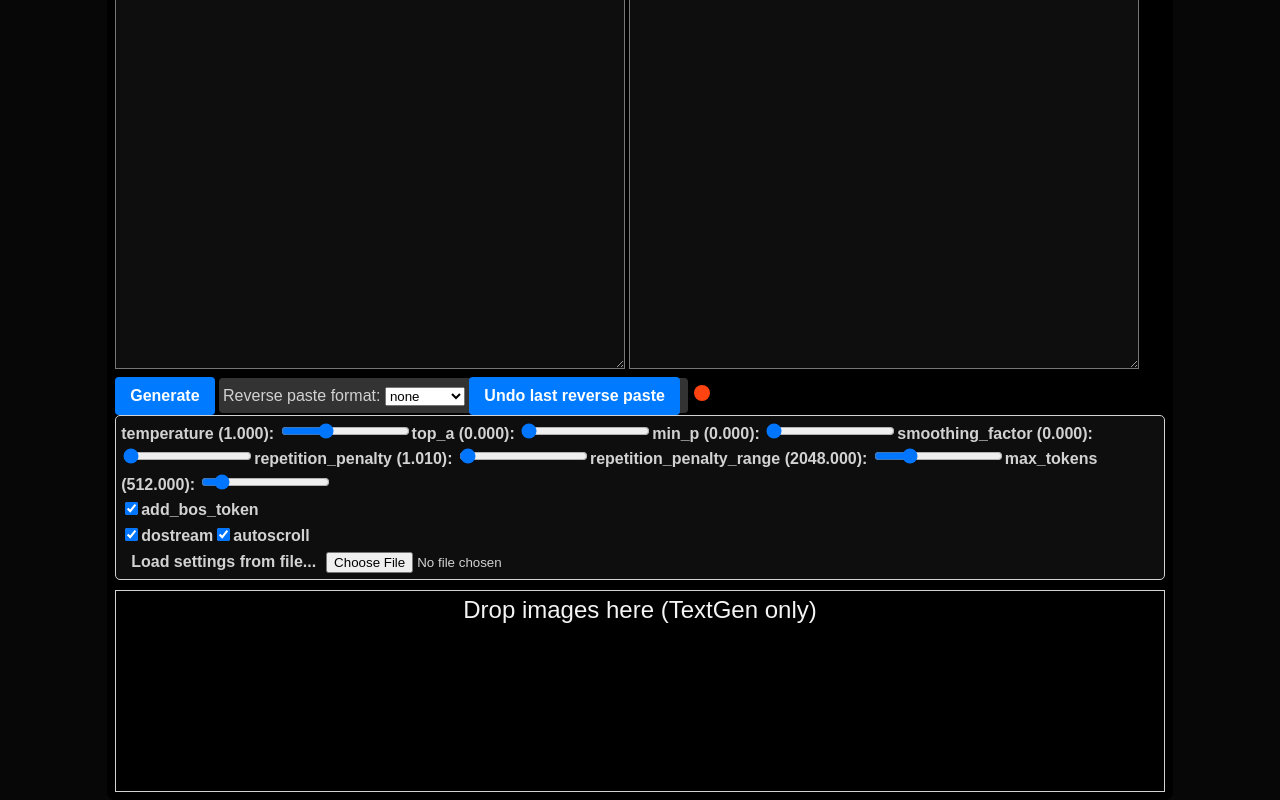
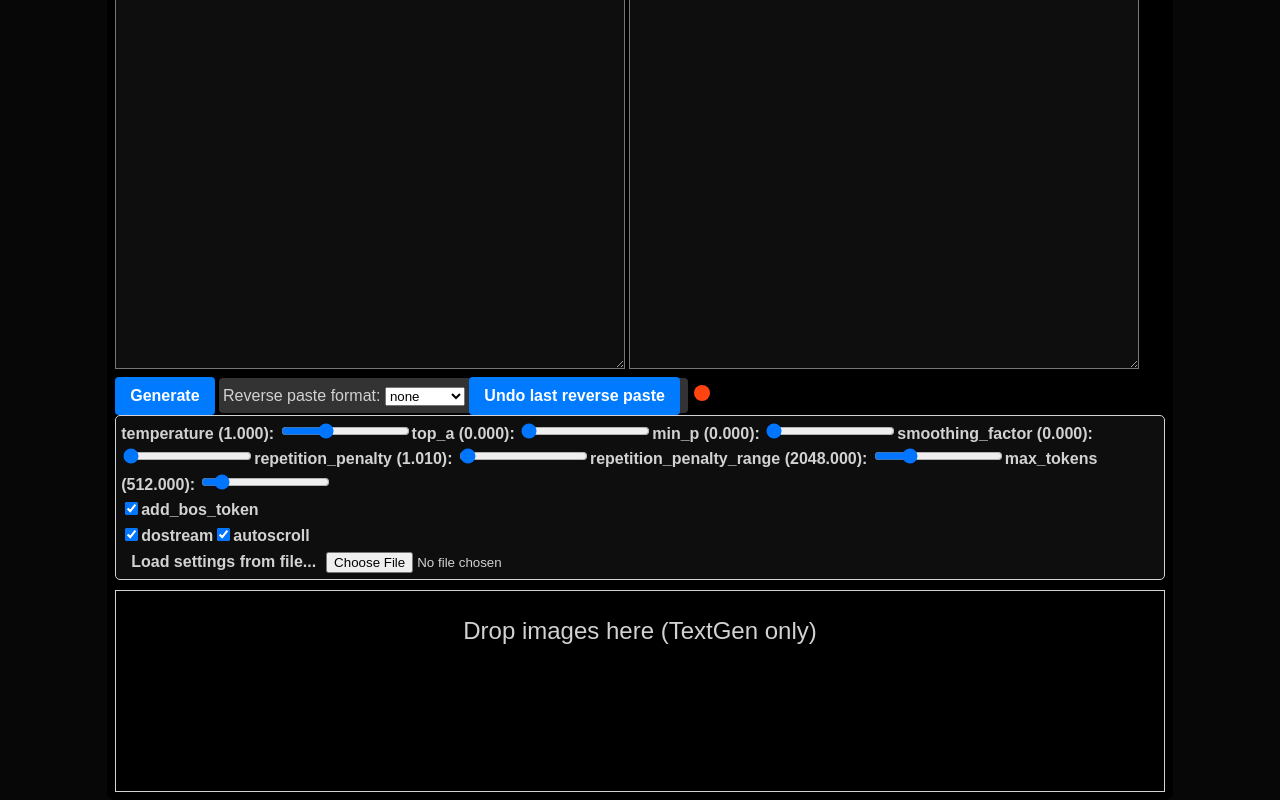
Before and after one commit to ThisIsPIRI/web-tools, a plain HTML site: page Oendlorna/markup.html in a window 1280 px wide. Shown: the part 335-1135 px from the top of the page. Drawn offline with Linux system fonts and the light colour scheme.

Commit message:
왼들오르나: 귀띔을 img 아래로 내림

```diff
--- a/Oendlorna/markup.html
+++ b/Oendlorna/markup.html
@@ -29,7 +29,7 @@
 			<label>Load settings from file...<input type="file" id="settingFile"></label>
 		</div>
 		<div id="dropZone">
-			Drop images here (TextGen only)
+			<span id="dropHint">Drop images here (TextGen only)</span>
 		</div>
 	</div>
 	<script src="script.js"></script>
--- a/Oendlorna/style.css
+++ b/Oendlorna/style.css
@@ -153,6 +153,7 @@ span {
 }
 
 #dropZone {
+	position: relative;
 	color: var(--gentext);
 	min-height: 200px;
 	text-align: center;
@@ -160,13 +161,23 @@ span {
 	border: 1px solid var(--toptext);
 }
 
+#dropHint {
+	position: absolute;
+	top: 20%;
+	left: 50%;
+	transform: translate(-50%, -50%);
+	z-index: 1;
+}
+
 .file-hovering {
 	border-color: var(--strongpanel) !important;
 }
 
 img {
+	position: relative;
 	max-width: 100%;
-	max-height: 1000px;
-	margin: 10px;
+	max-height: 500px;
+	margin: 5px;
 	cursor: pointer;
+	z-index: 2;
 }
```
